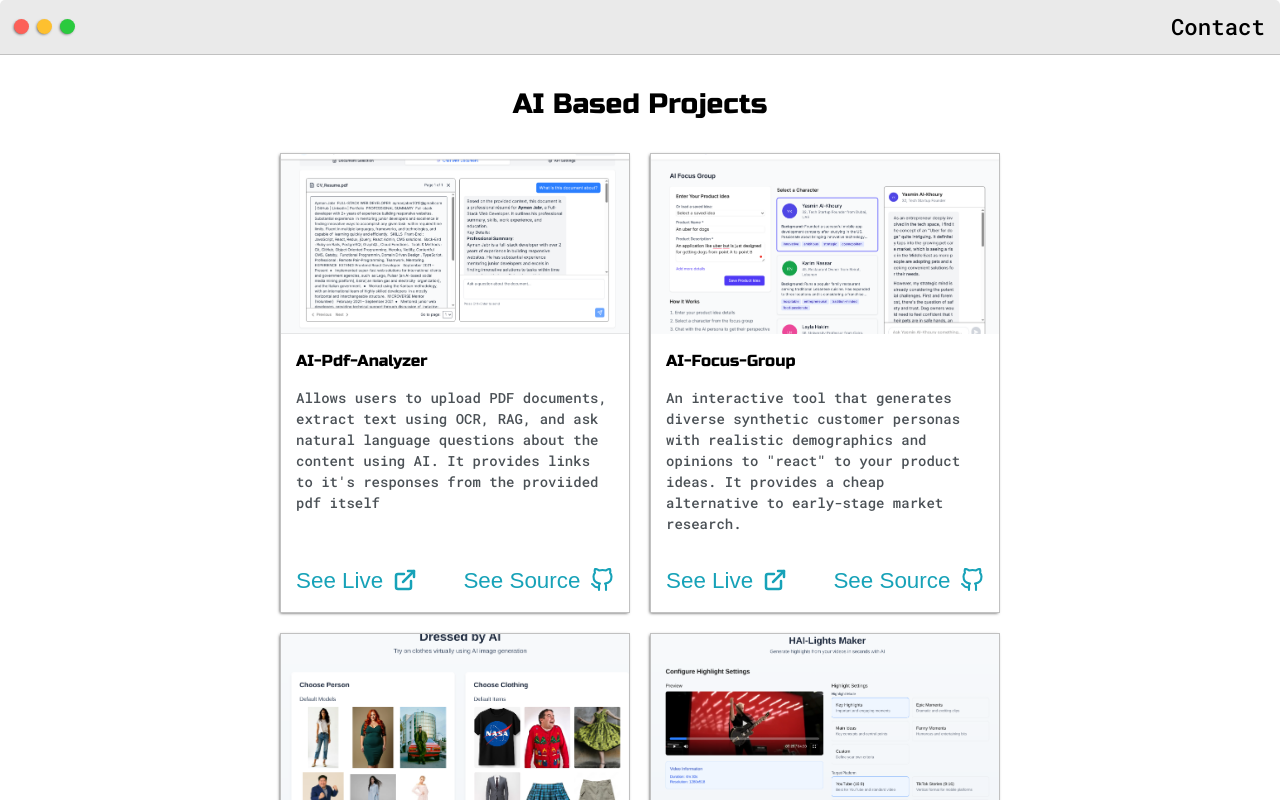
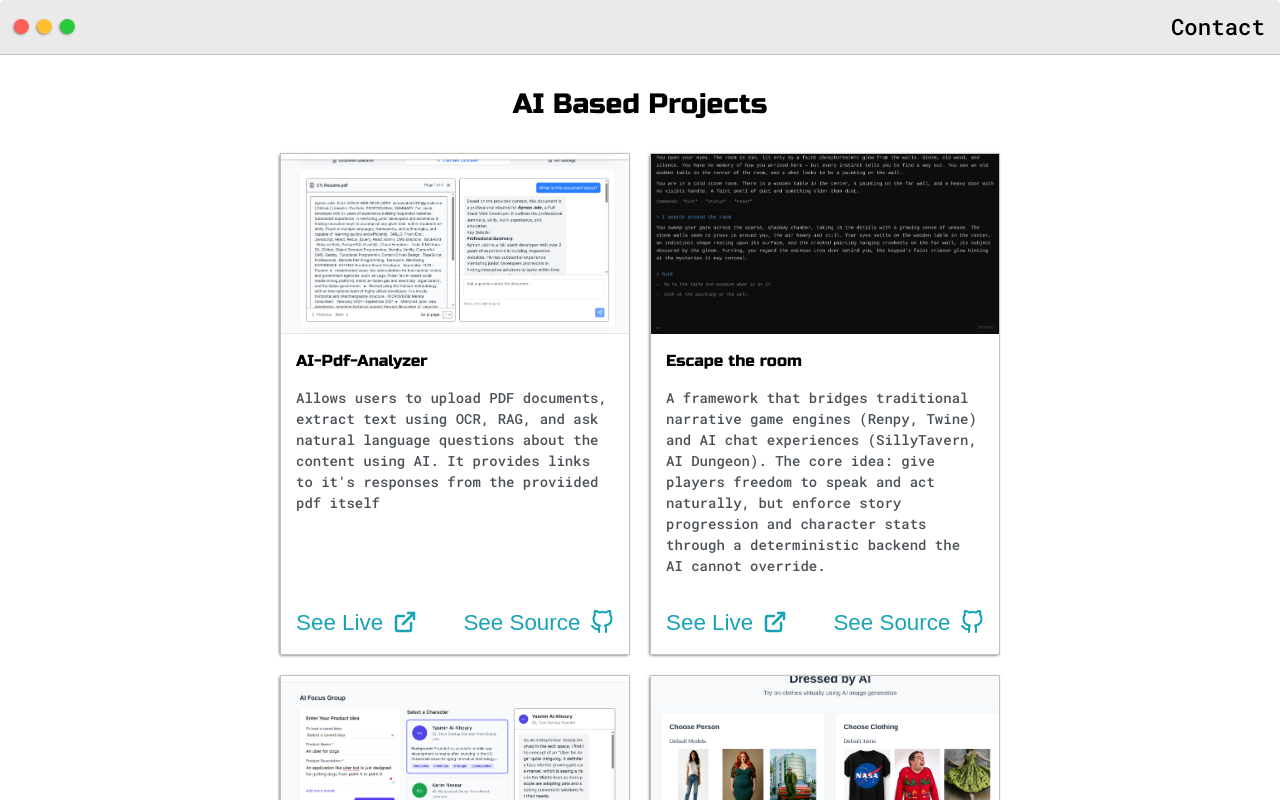
Before and after one commit to AymanJabr/AymanJabr-Portafolio, a Next.js app: page /ai-projects in a window 1280 px wide. Shown: the top 800 px of the page. Built offline with nearby package versions, Linux system fonts and the light colour scheme; no server answers.

Commit message:
feat: add escape the room

```diff
--- a/src/app/(projects)/ai-projects/page.tsx
+++ b/src/app/(projects)/ai-projects/page.tsx
@@ -13,6 +13,14 @@ const AiProjects = () => {
                     intro="Allows users to upload PDF documents, extract text using OCR, RAG, and ask natural language questions about the content using AI. It provides links to it's responses from the proviided pdf itself"
                     liveLink="https://ai-pdf-analyser.netlify.app/"
                     sourceLink="https://github.com/AymanJabr/AI-PDF-Analyser"
+                />
+                <ProjectPost
+                    title="Escape the room"
+                    imageSrc="/images/escape-the-room.png"
+                    imageAlt="Escape the room"
+                    intro="A framework that bridges traditional narrative game engines (Renpy, Twine) and AI chat experiences (SillyTavern, AI Dungeon). The core idea: give players freedom to speak and act naturally, but enforce story progression and character stats through a deterministic backend the AI cannot override."
+                    liveLink="https://escape-room-fldd.onrender.com/"
+                    sourceLink="https://github.com/AymanJabr/Escape-the-room-AI-stats-game"
                 />
 
                 <ProjectPost
```
Also changed, not shown: public/images/escape-the-room.png (added).
